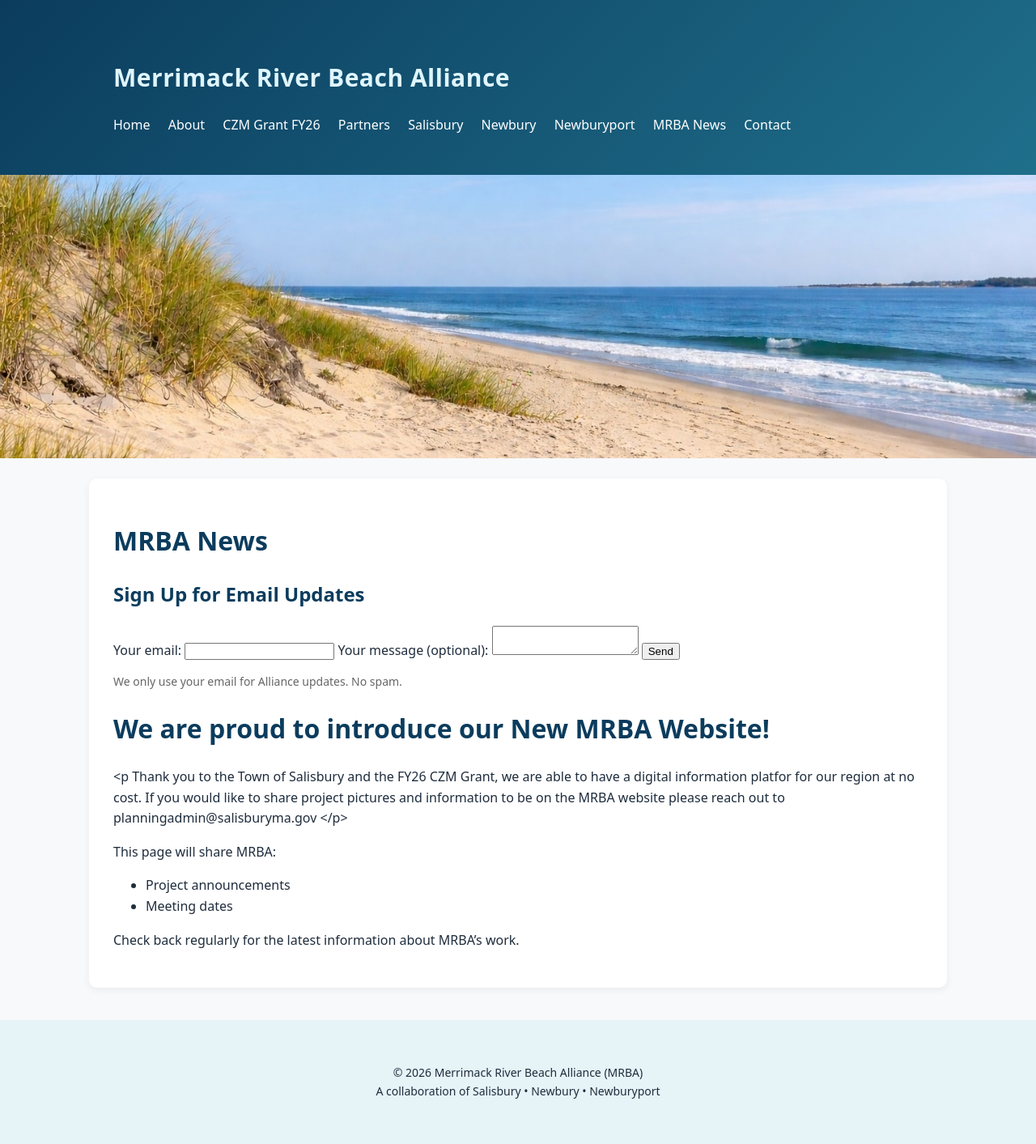
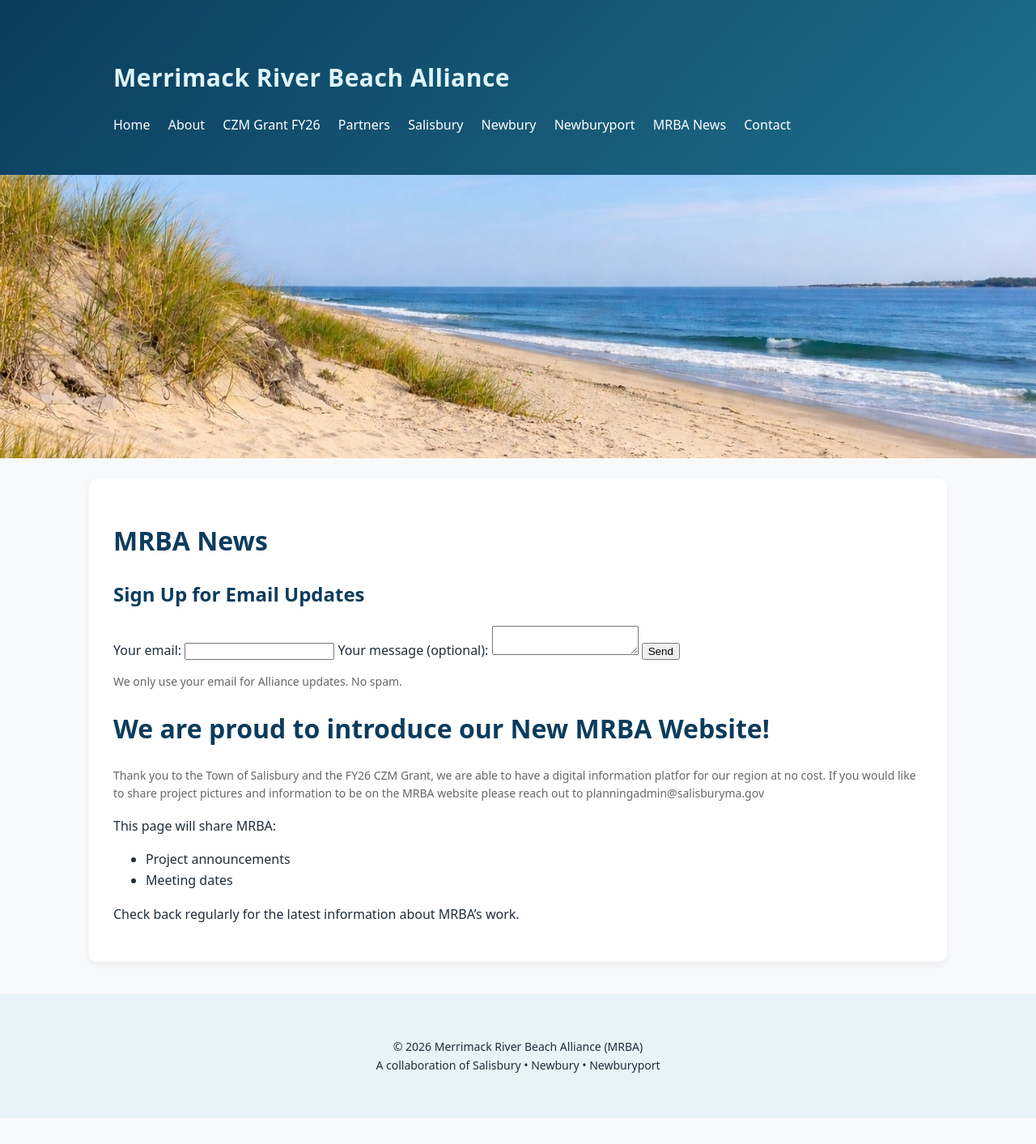
Before and after one commit to MAMRBAGOV/mamrba.gov, a Jekyll site: the page built from news.md, in a window 1280 px wide. Shown: the whole page at 81% size. Built offline with Jekyll 4.4.1, drawn with Linux system fonts in a browser that asks for light colours; after the commit the page ends 1381 px from its top, so only the background shows below that.

Commit message:
Update MRBA News page content and formatting

```diff
--- a/news.md
+++ b/news.md
@@ -26,7 +26,8 @@ title: Page Title
 </p>
 
 # We are proud to introduce our New MRBA Website!
-<p Thank you to the Town of Salisbury and the FY26 CZM Grant, we are able to have a digital information platfor for our region at no cost. If you would like to share project pictures and information to be on the MRBA website please reach out to planningadmin@salisburyma.gov </p>
+<p style="font-size:14px; color:#666;">
+  Thank you to the Town of Salisbury and the FY26 CZM Grant, we are able to have a digital information platfor for our region at no cost. If you would like to share project pictures and information to be on the MRBA website please reach out to planningadmin@salisburyma.gov </p>
 
 This page will share MRBA:
 - Project announcements
```
